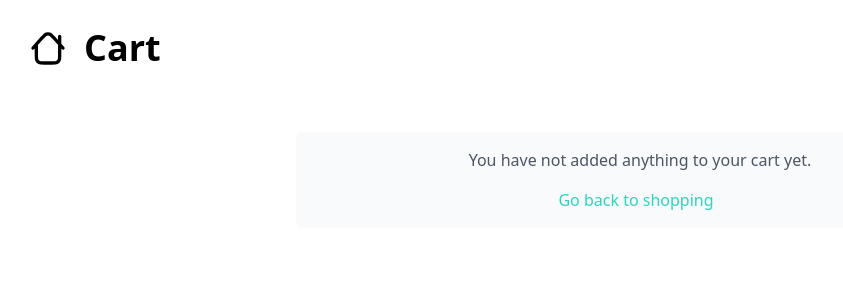
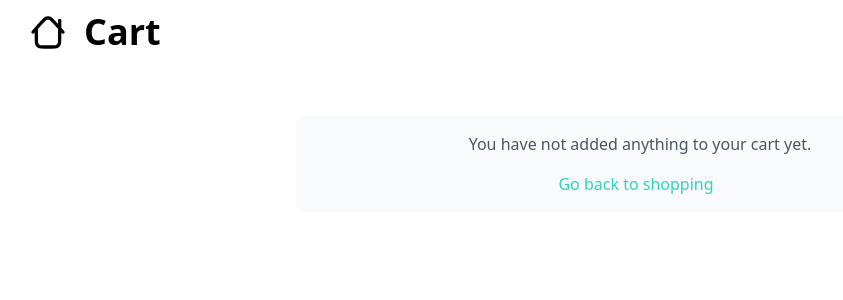
Before and after one commit to csabaokros/AldiHW, a Nuxt app: page /cart in a window 1280 px wide. Shown: the top 300 px of the page, without its empty margins (0-843 px from the left). Built offline with nearby package versions, Linux system fonts and the light colour scheme.

Commit message:
Fix sticky header's top padding to prevent movement on scroll

```diff
--- a/pages/cart.vue
+++ b/pages/cart.vue
@@ -1,5 +1,5 @@
 <template>
-  <div class="p-4 dark:bg-gray-800 min-h-screen">
+  <div class="px-4 dark:bg-gray-800 min-h-screen">
     <Header page-title="Cart"></Header>
     <main class="container mx-auto p-4 lg:max-w-[760px]">
       <div class="relative overflow-x-auto">
--- a/pages/products.vue
+++ b/pages/products.vue
@@ -1,5 +1,5 @@
 <template>
-  <div class="p-4 dark:bg-gray-800 min-h-screen">
+  <div class="px-4 dark:bg-gray-800 min-h-screen">
     <Header page-title="Product listing">
       <CartComponent></CartComponent>
     </Header>
```
